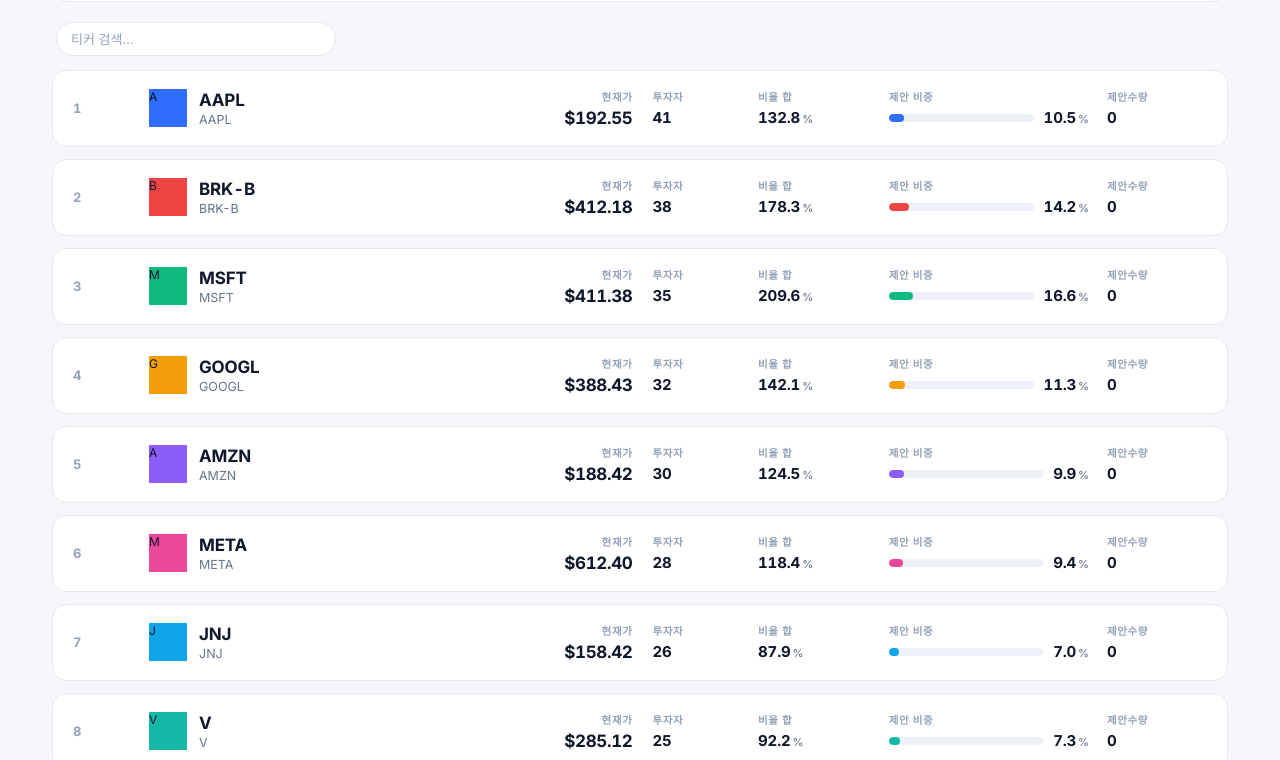
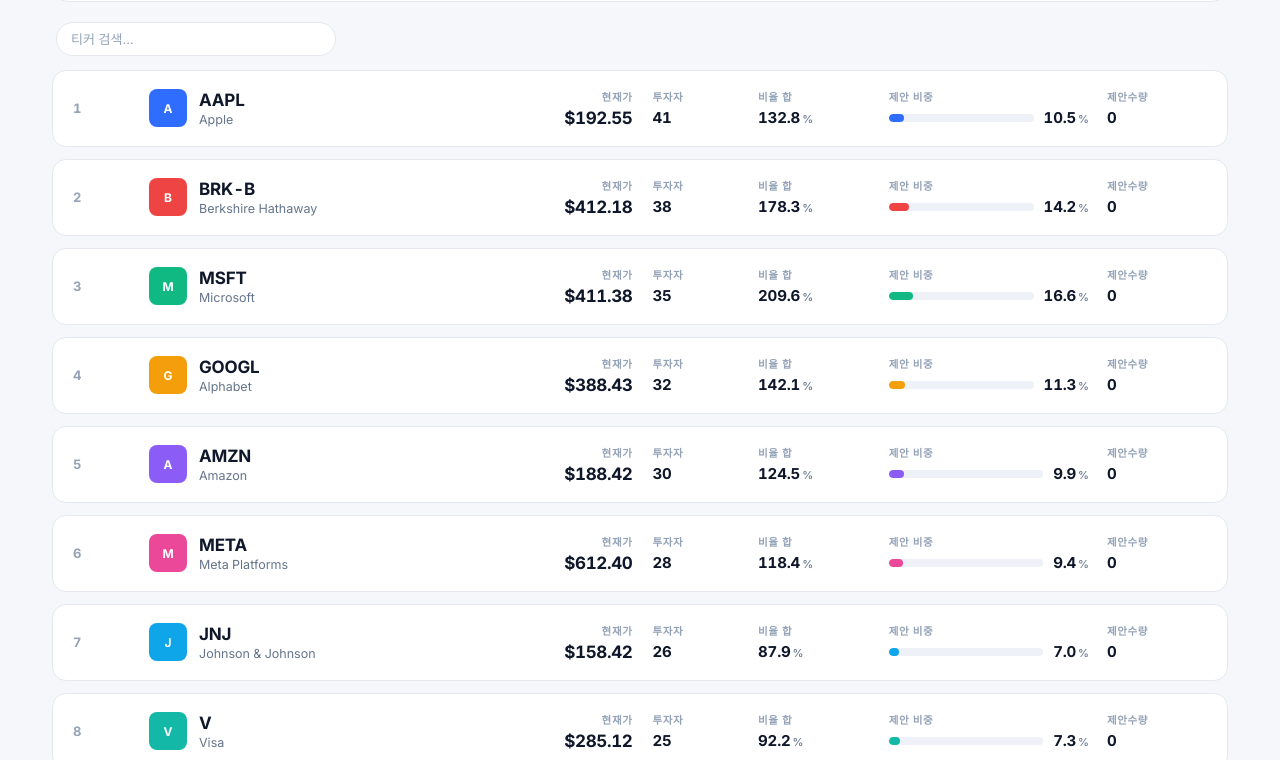
Before and after one commit to inpiniti/insight, a Next.js app: page /portfolio in a window 1280 px wide. Shown: the part 857-1617 px from the top of the page. Built offline with nearby package versions, Linux system fonts and the light colour scheme; no server answers; a web font is replaced by a local one.

Commit message:
포트폴리오 > 아이콘 ui 수정 및 종목명 표시

```diff
--- a/app/api/portfolio/route.ts
+++ b/app/api/portfolio/route.ts
@@ -40,6 +40,7 @@
         based_on_person: backendData.based_on_person || [],
         based_on_stock: (backendData.based_on_stock || []).map((item: any) => ({
           stock: item.stock,
+          name: item.name || item.stock,
           person: item.person || [],
           person_count: item.person_count || 0,
           sum_ratio: item.sum_ratio || 0,
@@ -68,6 +69,7 @@
       based_on_person: [],
       based_on_stock: PORTFOLIO_DATA.map((item) => ({
         stock: item.stock,
+        name: item.name,
         person: [],
         person_count: item.person_count,
         sum_ratio: item.sum_ratio,
--- a/app/globals.css
+++ b/app/globals.css
@@ -796,6 +796,8 @@
 
 .pf-card-logo {
   width: 38px; height: 38px; font-size: 12px; flex-shrink: 0;
+  display: flex; align-items: center; justify-content: center;
+  color: white; font-weight: 700; border-radius: 8px;
 }
 
 .pf-card-id-text { min-width: 0; }
```
